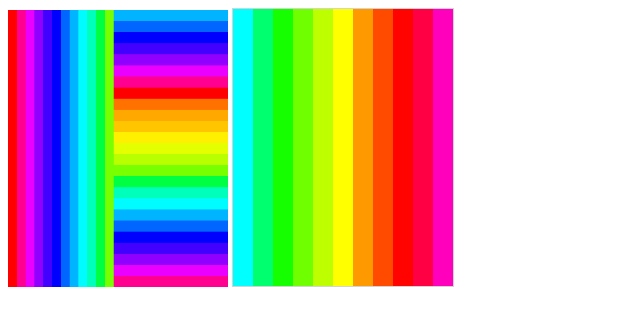
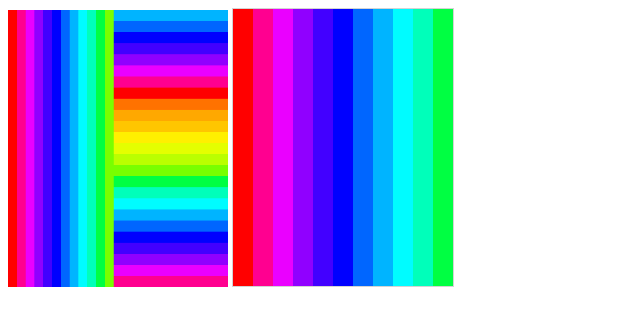
Before and after one commit to artcontr/amitsample, a website: page getdatav3.html in a window 1280 px wide. Shown: the whole page, without its empty margins (0-640 px from the left). Drawn offline with Linux system fonts and the light colour scheme.

Commit message:
Update getdatav3.html

```diff
--- a/getdatav3.html
+++ b/getdatav3.html
@@ -16,22 +16,15 @@ document.getElementById("rainbow").onload = function() {
   ctx.drawImage(img, 0, 0);
 
 
-	for (i = 0; i < 500; i++) {
+	//for (i = 0; i < 500; i++) {}
+	var imgData = ctx.getImageData(0, 0, c.width, c.height);
+	console.log(imgData);
 
 
-	var imgData = ctx.getImageData(0, 0, c.width, c.height);
-  // invert colors
-  var i;
-  for (i = 0; i < imgData.data.length; i += 4) {
-    imgData.data[i] = 255 - imgData.data[i];
-    imgData.data[i+1] = 255 - imgData.data[i+1];
-    imgData.data[i+2] = 255 - imgData.data[i+2];
-    imgData.data[i+3] = 255;
-  }
   ctx.putImageData(imgData, 0, 0);
 
 							}
-};
+
 
 
 
```
